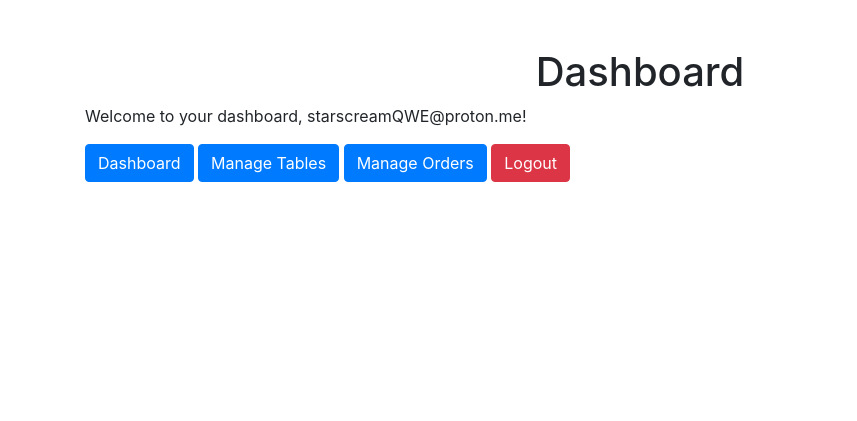
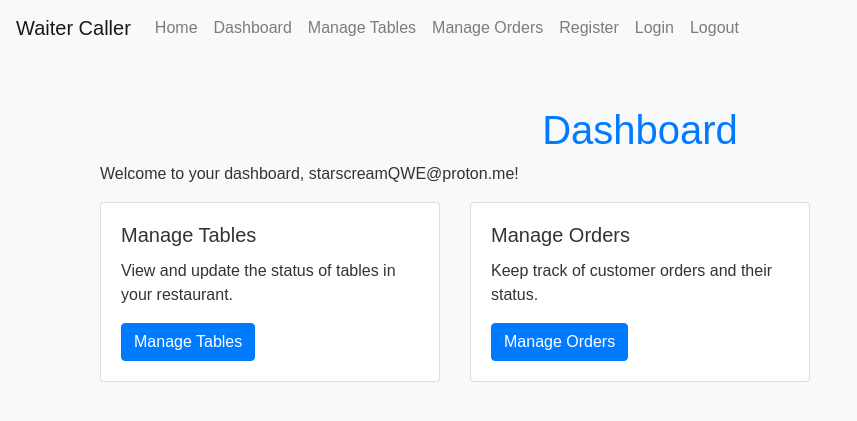
Before and after one commit to Xframex/WAITER_CALLER, a Flask app: page /dashboard in a window 1280 px wide. Shown: the top 421 px of the page, without its empty margins (0-857 px from the left). Run offline with Flask 3, Linux system fonts and the light colour scheme; a user stored in the database is signed in; some libraries are stand-ins or nearby versions.

Commit message:
chore: Update templates and fix app

```diff
--- a/app.py
+++ b/app.py
@@ -122,8 +122,11 @@
         return redirect(url_for('manage_orders'))
 
     orders = Order.query.all()
+    for order in orders:
+        order.table = Table.query.get(order.table_id)  # Fetch the associated table for each order
     tables = Table.query.all()
     return render_template('manage_orders.html', orders=orders, tables=tables)
+
 
 @app.route('/logout')
 def logout():
--- a/models.py
+++ b/models.py
@@ -16,4 +16,5 @@
     id = db.Column(db.Integer, primary_key=True)
     table_id = db.Column(db.Integer, db.ForeignKey('table.id'), nullable=False)
     description = db.Column(db.String(200), nullable=False)
-    status = db.Column(db.String(20), nullable=False)
+    status = db.Column(db.String(20), nullable=False, default='Pending')
+    table = db.relationship('Table', backref='orders')
--- a/templates/dashboard.html
+++ b/templates/dashboard.html
@@ -1,22 +1,30 @@
-<!DOCTYPE html>
-<html lang="en">
-<head>
-    <meta charset="UTF-8">
-    <meta name="viewport" content="width=device-width, initial-scale=1.0">
-    <title>Dashboard</title>
-    <!-- Bootstrap CSS -->
-    <link href="https://stackpath.bootstrapcdn.com/bootstrap/4.5.2/css/bootstrap.min.css" rel="stylesheet">
-</head>
-<body>
-    <div class="container mt-5">
-        <h1 class="text-center">Dashboard</h1>
+{% extends 'base.html' %}
 
-        <p>Welcome to your dashboard, {{ user.email }}!</p>
-        <a href="{{ url_for('dashboard') }}" class="btn btn-primary">Dashboard</a>
-        <a href="{{ url_for('manage_tables') }}" class="btn btn-primary">Manage Tables</a>
-        <a href="{{ url_for('manage_orders') }}" class="btn btn-primary">Manage Orders</a>
+{% block title %}Dashboard{% endblock %}
 
-        <a href="{{ url_for('logout') }}" class="btn btn-danger">Logout</a>
+{% block content %}
+<div class="container mt-5">
+    <h1 class="text-center">Dashboard</h1>
+    <p>Welcome to your dashboard, {{ user.email }}!</p>
+    <div class="row">
+        <div class="col-md-4">
+            <div class="card mb-3">
+                <div class="card-body">
+                    <h5 class="card-title">Manage Tables</h5>
+                    <p class="card-text">View and update the status of tables in your restaurant.</p>
+                    <a href="{{ url_for('manage_tables') }}" class="btn btn-primary">Manage Tables</a>
+                </div>
+            </div>
+        </div>
+        <div class="col-md-4">
+            <div class="card mb-3">
+                <div class="card-body">
+                    <h5 class="card-title">Manage Orders</h5>
+                    <p class="card-text">Keep track of customer orders and their status.</p>
+                    <a href="{{ url_for('manage_orders') }}" class="btn btn-primary">Manage Orders</a>
+                </div>
+            </div>
+        </div>
     </div>
-</body>
-</html>
+</div>
+{% endblock %}
```
Also changed, not shown: templates/manage_orders.html (+38 -36 lines), templates/manage_tables.html (+31 -30 lines), instance/site.db.
